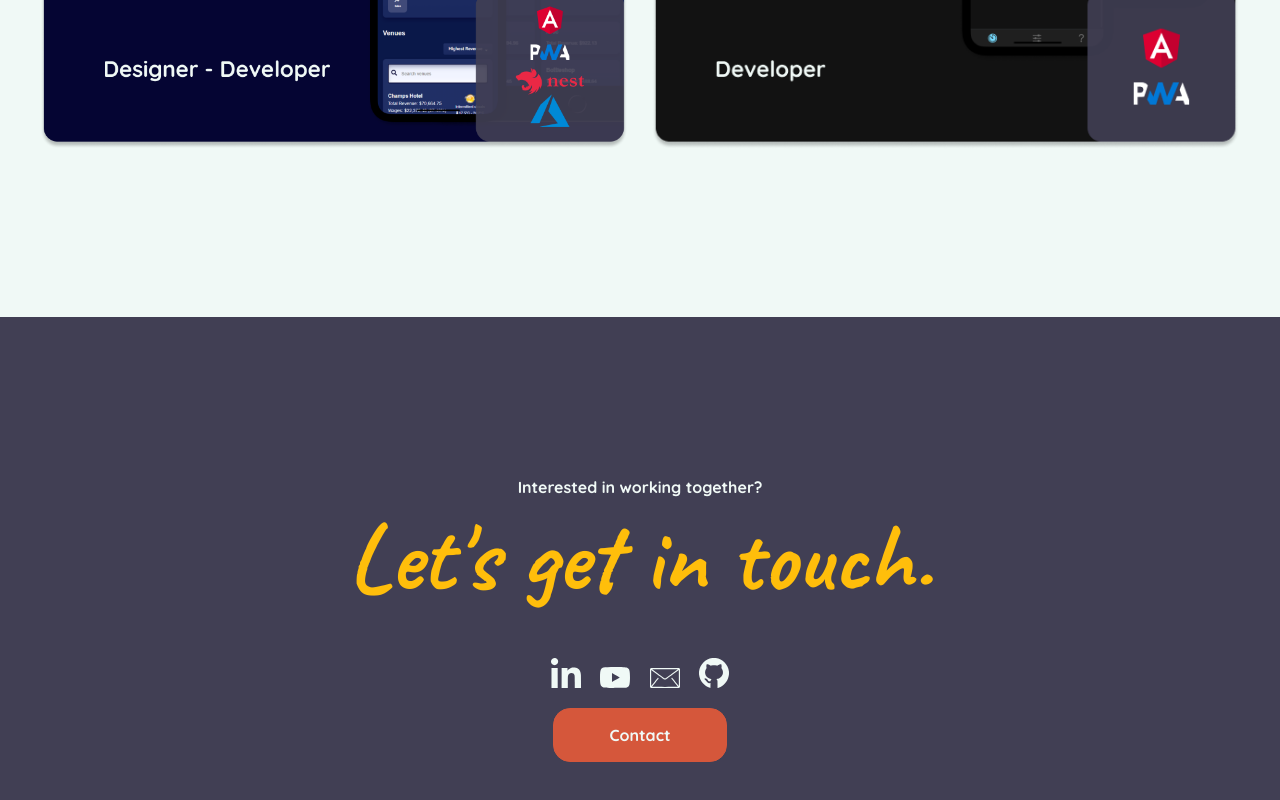
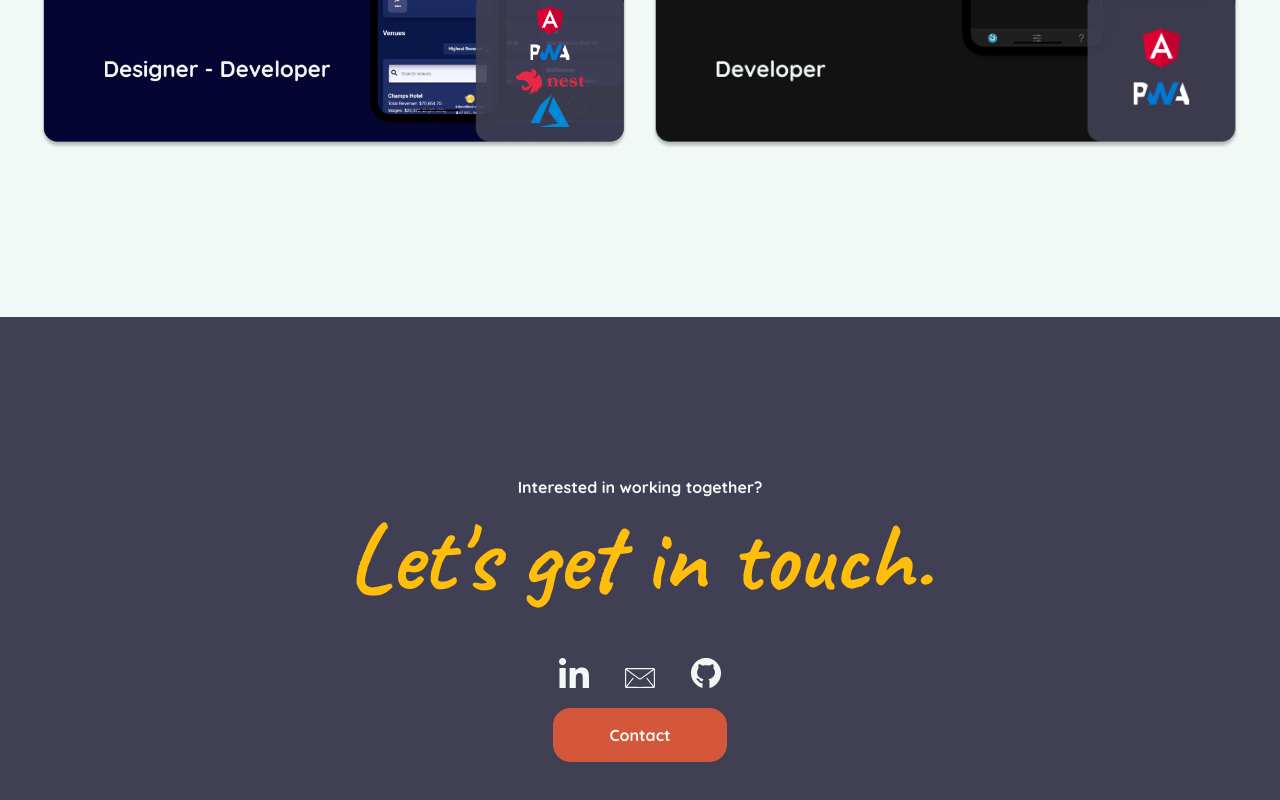
Before and after one commit to Taylor-S/TASCH-portfolio-blog, an Angular app: page / in a window 1280 px wide. Shown: the part 2712-3512 px from the top of the page. Built offline with nearby package versions, Linux system fonts and the light colour scheme.

Commit message:
hide youtube until I have a video

```diff
--- a/src/app/layout/footer/footer.component.html
+++ b/src/app/layout/footer/footer.component.html
@@ -29,7 +29,7 @@
                 </svg>
             </a>
 
-            <a href="https://www.youtube.com/channel/UCwxI-AkRHREQPMGnOwf11gg" target="_blank">
+            <!-- <a href="https://www.youtube.com/channel/UCwxI-AkRHREQPMGnOwf11gg" target="_blank">
                 <svg class="yt_icon" xmlns:dc="http://purl.org/dc/elements/1.1/"
                     xmlns:cc="http://creativecommons.org/ns#" xmlns:rdf="http://www.w3.org/1999/02/22-rdf-syntax-ns#"
                     xmlns:svg="http://www.w3.org/2000/svg" xmlns="http://www.w3.org/2000/svg"
@@ -50,7 +50,7 @@
                             id="path2756" />
                     </g>
                 </svg>
-            </a>
+            </a> -->
 
             <a href="mailto:tasch9723@gmail.com" target="_blank">
                 <svg class="mail_icon" xmlns:dc="http://purl.org/dc/elements/1.1/"
```
